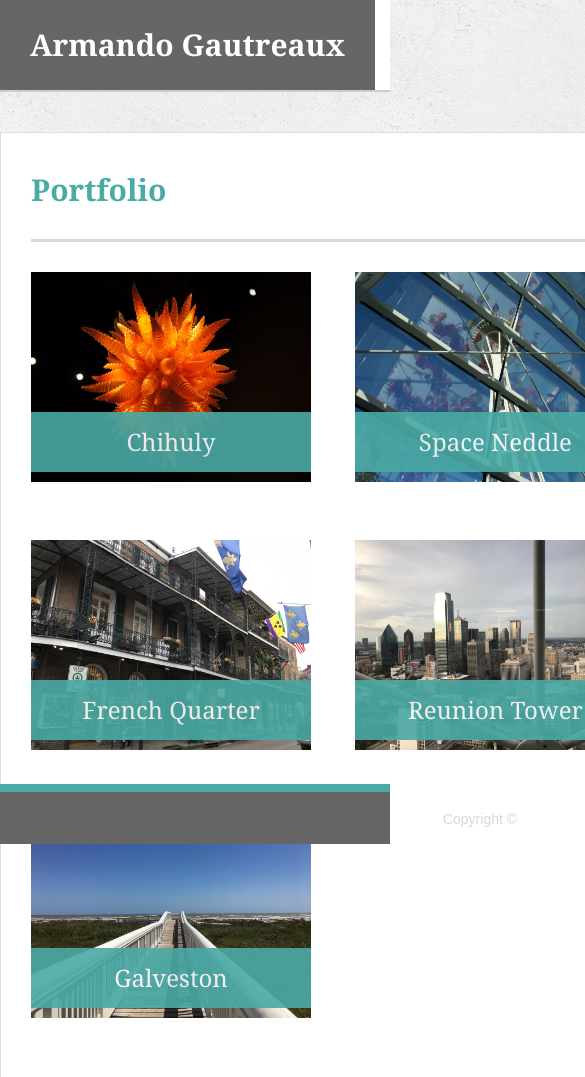
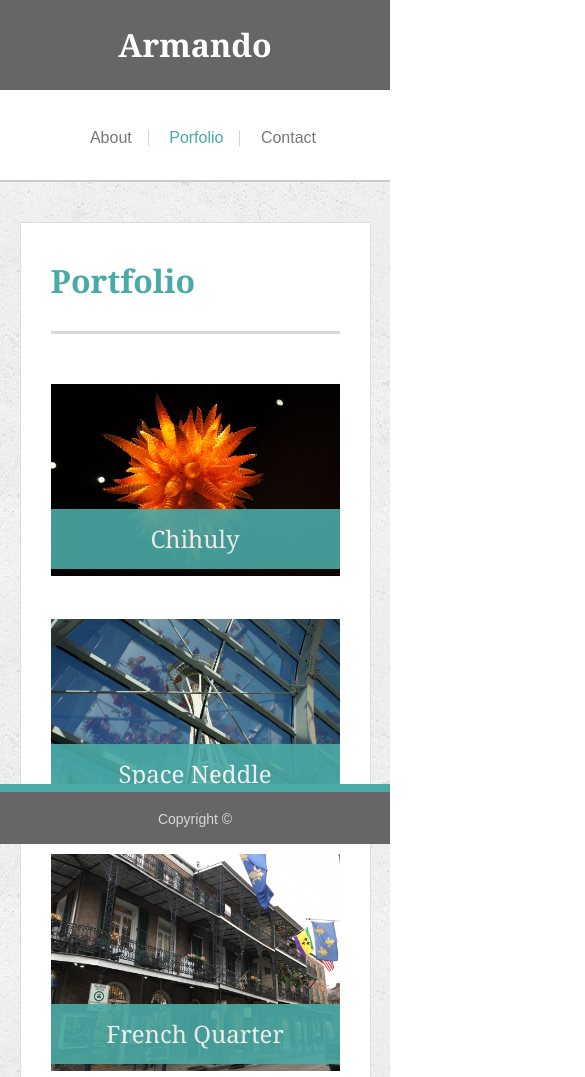
Before and after one commit to armandogautreaux/Responsive-Portfolio, a plain HTML site: page portfolio.html in a window 390 px wide. Shown: the top 1077 px of the page, 585 px wide, since content can reach past the window. Drawn offline with Linux system fonts and the light colour scheme.

Commit message:
I added media queries for diferent devices and added a new container just for the main body

```diff
--- a/Assets/css/style.css
+++ b/Assets/css/style.css
@@ -1,7 +1,7 @@
 /*
 	Author: Armando Gautreaux
-	Template: Basic Portfolio
-	Version: 0.1
+	Template: Basic-Portfolio/Responsive-Portfolio
+	Version: 0.2
 	GITHUB: https://github.com/armandogautreaux
 */
 
@@ -21,6 +21,10 @@
 	5.   About Me
 	6.   Portfolio
   7.   Contact
+  8.   Media (980px)
+  9.   Media (768px)
+  10.  Media (640px)
+  11.  Media (320px)
 
 */
 
@@ -48,7 +52,7 @@ h4 {
 p {
   margin-bottom: 22px;
   line-height: 200%;
-  font-size: 1em;
+  font-size: 1rem;
 }
 
 /*
@@ -81,6 +85,11 @@ a:hover {
 }
 
 .container {
+  margin: 0 auto;
+  width: 960px;
+}
+
+.container-main {
   margin: 0 auto;
   width: 960px;
 }
@@ -163,7 +172,7 @@ a:hover {
 
 .logo a {
   font-family: Georgia, Times, 'Times New Roman', serif;
-  font-size: 30px;
+  font-size: 2rem;
   line-height: 90px;
   color: #fff;
   font-weight: bold;
@@ -184,7 +193,7 @@ nav {
 }
 
 .primary-nav {
-  font-size: 1em;
+  font-size: 1rem;
 }
 
 .nav {
@@ -193,11 +202,11 @@ nav {
 
 .nav li {
   display: inline-block;
-  line-height: 16px;
+  line-height: 1rem;
   vertical-align: top;
   margin-top: 40px;
-  padding-right: 15px;
-  padding-left: 15px;
+  padding-right: 1rem;
+  padding-left: 1rem;
   border-right: 1px solid lightgrey;
 }
 
@@ -226,12 +235,13 @@ li .active {
 
 .main {
   background: #fff;
-  min-width: 960px;
+  min-width: 100%;
   padding-left: 30px;
   padding-right: 30px;
   border: 1px solid #ddd;
   margin-top: 40px;
   margin-bottom: 40px;
+  position: relative;
 }
 
 /*
@@ -242,7 +252,7 @@ li .active {
 
 .title {
   font-family: Georgia, Times, 'Times New Roman', serif;
-  font-size: 30px;
+  font-size: 2rem;
   color: #4aaaa5;
   padding-top: 42px;
   padding-bottom: 34px;
@@ -296,6 +306,7 @@ img {
 .float-image {
   float: left;
   margin-right: 25px;
+  margin-bottom: 25px;
   padding-top: 8px;
 }
 
@@ -388,3 +399,99 @@ textarea {
 .btn-default:hover {
   background: #666;
 }
+
+/*
+========================================
+8. Media (980px)
+========================================
+*/
+
+@media screen and (max-width: 980px) {
+  .container,
+  .container-main {
+    width: 90%;
+  }
+}
+
+/*
+========================================
+9. Media (768px)
+========================================
+*/
+
+@media screen and (max-width: 768px) {
+  .logo a {
+    font-size: 1.5rem;
+  }
+
+  .grid {
+    width: 100%;
+  }
+
+  .col-1-3 {
+    width: 46%;
+    margin: 11px;
+  }
+
+  .img-wrap {
+    width: 100%;
+    height: auto;
+  }
+}
+
+/*
+========================================
+10. Media (640px)
+========================================
+*/
+
+@media screen and (max-width: 640px) {
+  .container {
+    width: 100%;
+  }
+
+  .logo {
+    width: 100%;
+    text-align: center;
+  }
+
+  .logo a {
+    font-size: 2rem;
+  }
+
+  .nav {
+    width: 100%;
+    display: inline-block;
+    text-align: center;
+  }
+
+  img {
+    width: 100%;
+    height: auto;
+  }
+
+  .col-1-3 {
+    width: 100%;
+    margin: 20px 0;
+  }
+}
+
+/*
+========================================
+11. Media (320px)
+========================================
+*/
+
+@media screen and (max-width: 320px) {
+  .container {
+    width: 320px;
+  }
+
+  .container-main {
+    width: 320px;
+  }
+
+  .logo a {
+    font-size: 1.5rem;
+  }
+}
--- a/portfolio.html
+++ b/portfolio.html
@@ -51,7 +51,9 @@
   </header>
 
   <!-- MAIN CONTENT -->
-  <section class="main container">
+  <section class="container-main">
+
+    <div class="main">
 
       <!-- Title -->
       <h2 class="title">Portfolio</h2>
@@ -63,7 +65,7 @@
         <!-- Grid System with 3 colums starts here -->
         <div class="grid">
 
-        <div class="col-1-3">
+          <div class="col-1-3 first-item">
             <a href="https://www.chihuly.com/" target="_blank">
               <div class="img-wrap">
                 <img src="assets/images/portfolio1.jpg" alt="#">
@@ -132,6 +134,7 @@
         <!-- Grid System with 3 colums ends here -->
 
       </div>
+    </div>
   </section>
 
   <!-- MAIN CONTENT -->
```
Also changed, not shown: contact.html (+4 -2 lines), index.html (+8 -4 lines), Assets/images/about-me.jpg (deleted), Assets/images/profilepic.jpg (added). Lines whose indentation alone changed are shown as unchanged.
